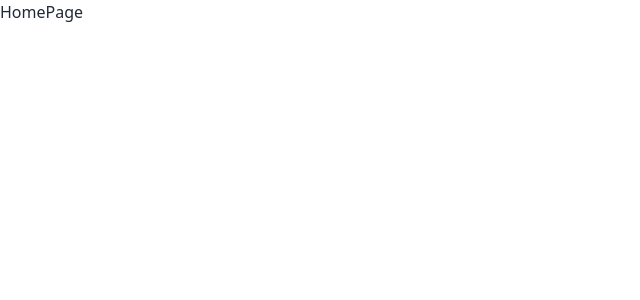
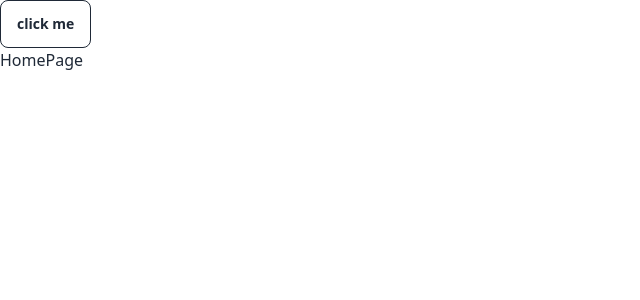
Before and after one commit to LaurenCummings/thinkboard-project, a React (Vite) app in the folder frontend/: page / in a window 1280 px wide. Shown: the top 300 px of the page, without its empty margins (0-640 px from the left). Built offline with nearby package versions, Linux system fonts and the light colour scheme.

Commit message:
added test button for daisyui

```diff
--- a/frontend/src/App.jsx
+++ b/frontend/src/App.jsx
@@ -6,6 +6,7 @@ import NoteDetailPage from "./pages/NoteDetailPage";
 const App = () => {
   return (
     <div>
+      <button className="btn btn-outline">click me</button>
       <Routes>
         <Route path="/" element={<HomePage />} />
         <Route path="/create" element={<CreatePage />} />
```
